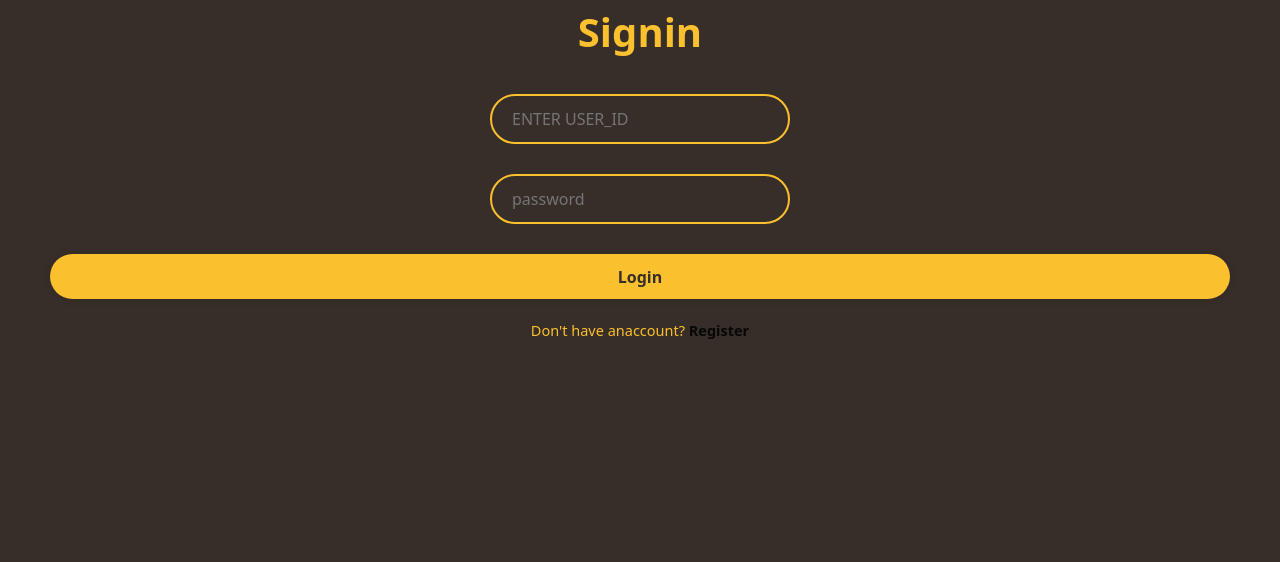
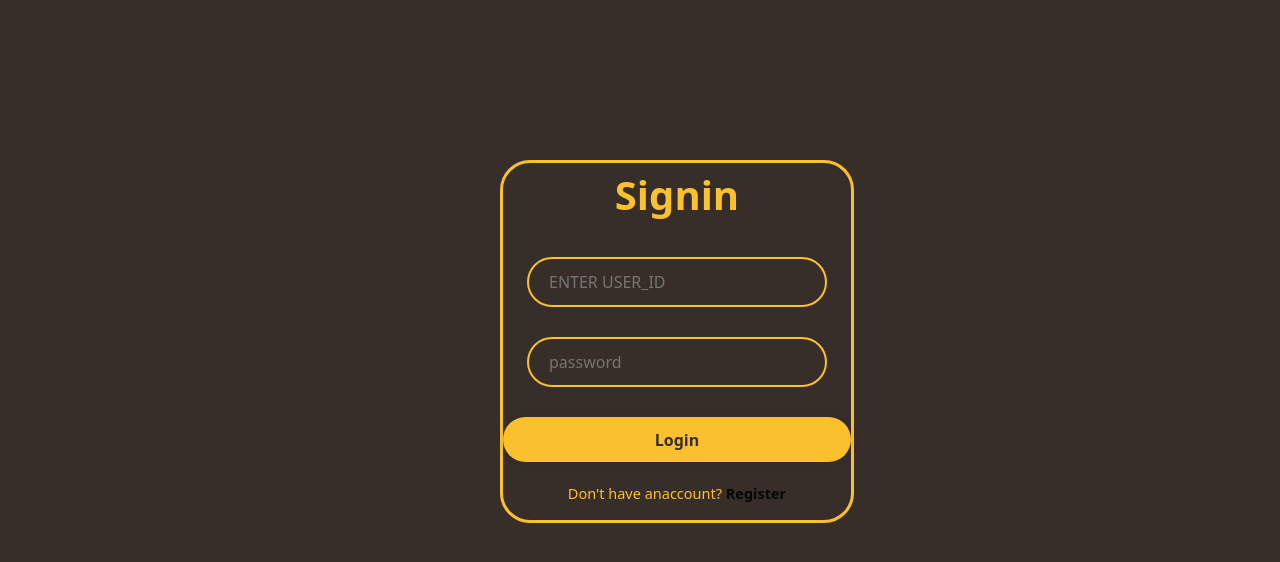
Before and after one commit to AhyanAslam/PROJECT, a Flask app: page /signin in a window 1280 px wide. Shown: the top 562 px of the page. Run offline with Flask 3, Linux system fonts and the light colour scheme.

Commit message:
signin/up css

```diff
--- a/static/signin.css
+++ b/static/signin.css
@@ -136,3 +136,12 @@ button:hover {
 .register-link p a:hover {
     text-decoration: underline;
 }
+.box{
+    position: relative;
+    top: 160px;
+    left: 450px;
+    width: 30%;
+    border: 3px solid #fbc02d;
+    border-radius: 30px;
+
+}
--- a/templates/register.html
+++ b/templates/register.html
@@ -22,6 +22,7 @@
       </div>
     </div>
   </header>
+  <div class="box">
   <div class="wrapper login-wrapper">
     <form action="/register" method="POST" id="loginform">
       <h2>Signup</h2>
@@ -42,6 +43,7 @@
       </div>
     </form>
   </div>
+</div>
 </body>
 
 </html>
--- a/templates/signin.html
+++ b/templates/signin.html
@@ -57,6 +57,7 @@
       </div>
     </div>
   </header>-->
+<div class="box">
   <div class="wrapper login-wrapper">
     <form action="/signin" method="POST" id="loginform">
       <h2>Signin</h2>
@@ -77,6 +78,7 @@
       </div>
     </form>
   </div>
+</div>
 </body>
 
 </html>
```
